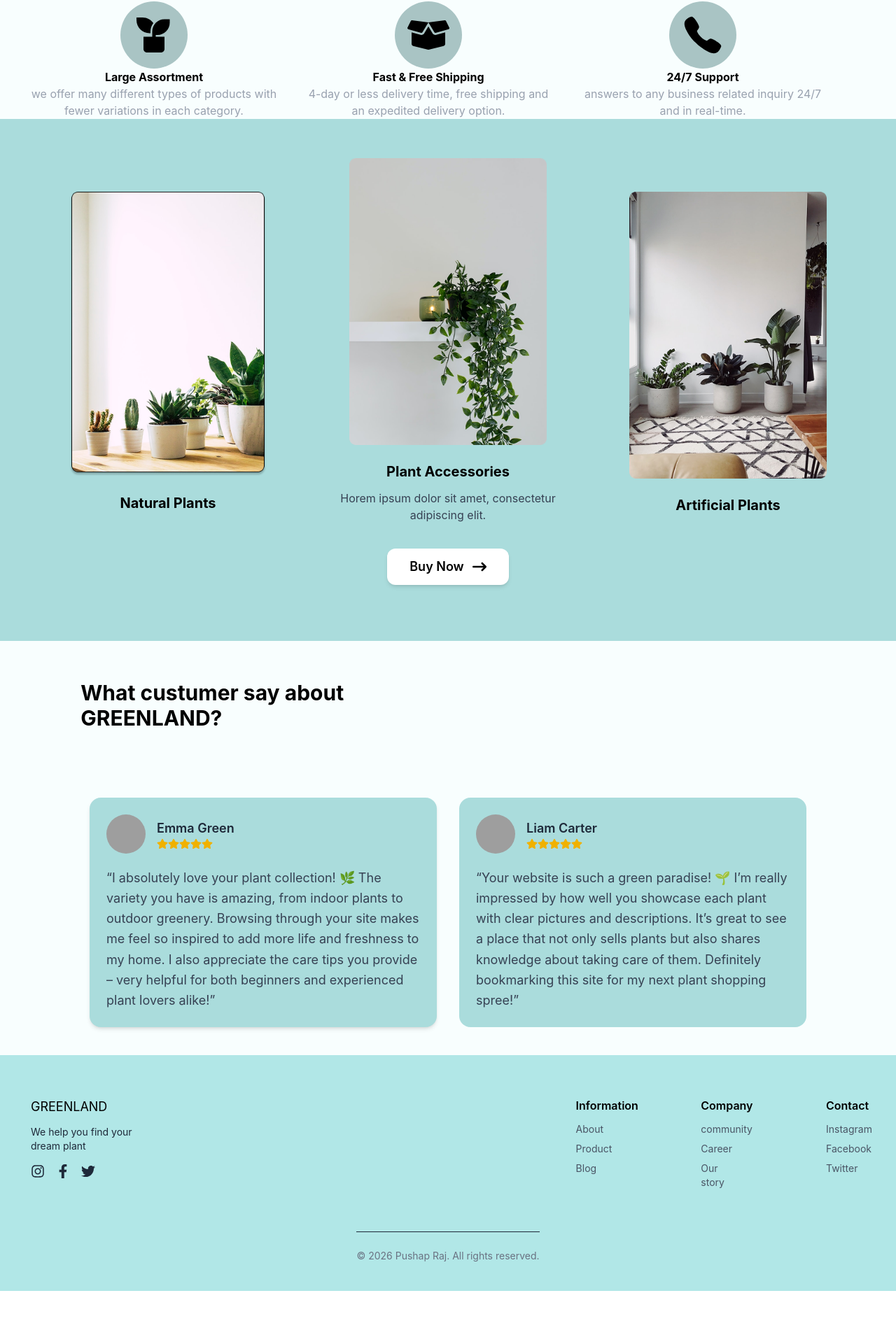
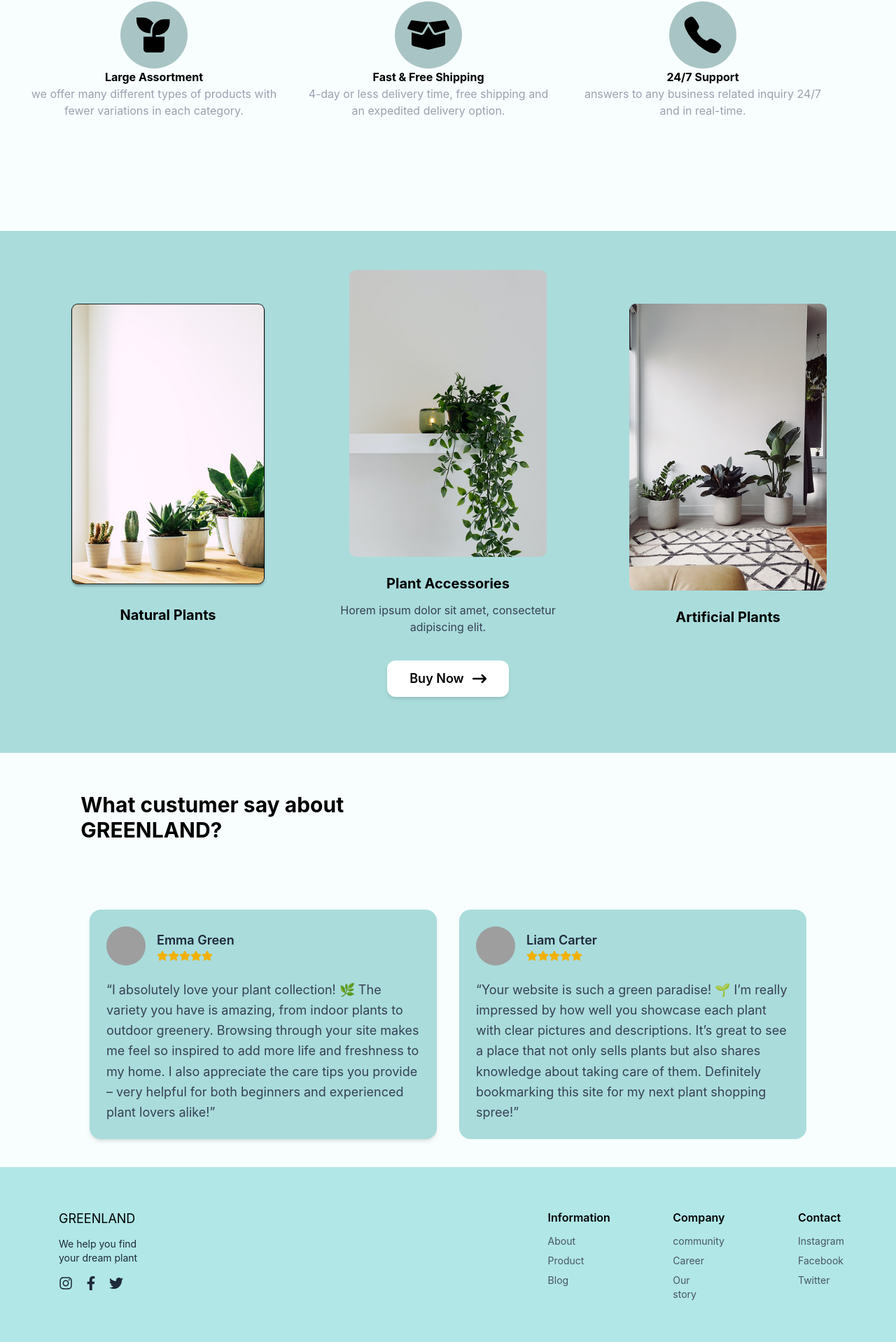
Before and after one commit to p33697402-art/greenland, a React (Vite) app: page / in a window 1280 px wide. Shown: the part 1450-3368 px from the top of the page at 70% size. Before the commit the page ends 3295 px from the top, so only its background shows below. Built offline with nearby package versions, Linux system fonts and the light colour scheme; grey boxes are pictures that could not be loaded; a web font is replaced by a local one.

Commit message:
Fix Section2 and Footer styles

```diff
--- a/src/components/footer/Footer.jsx
+++ b/src/components/footer/Footer.jsx
@@ -6,7 +6,7 @@ import Me from "./Me";
 const Footer = () => {
   return (
    <footer className="w-full bg-[#b1e7e7] py-10">
-      <div className="max-w-350.5 mx-auto px-6 flex flex-col md:flex-row justify-between gap-8">
+      <div className="max-w-300 mx-auto px-6 flex flex-col md:flex-row justify-between gap-8">
         <FooterLeft />
         <FooterLinks />
       </div>
--- a/src/components/main/Section2.jsx
+++ b/src/components/main/Section2.jsx
@@ -17,7 +17,7 @@ export const Section2 = () => {
   ];
 
   return (
-    <section className="w-full bg-[#aadcdc] flex justify-center py-20">
+    <section className="w-full bg-[#aadcdc] flex justify-center py-20 mt-40">
       <div className="w-[90%] max-w-6xl grid grid-cols-1 sm:grid-cols-2 lg:grid-cols-3 gap-12 items-stretch">
         {items.map((item, i) => (
           <div
```
